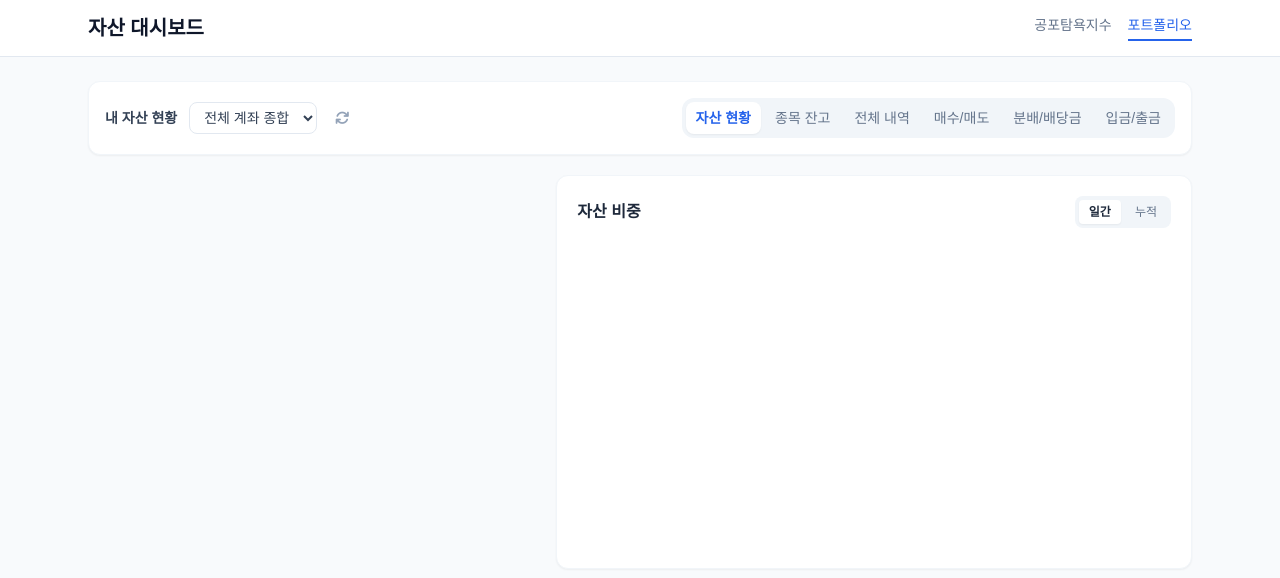
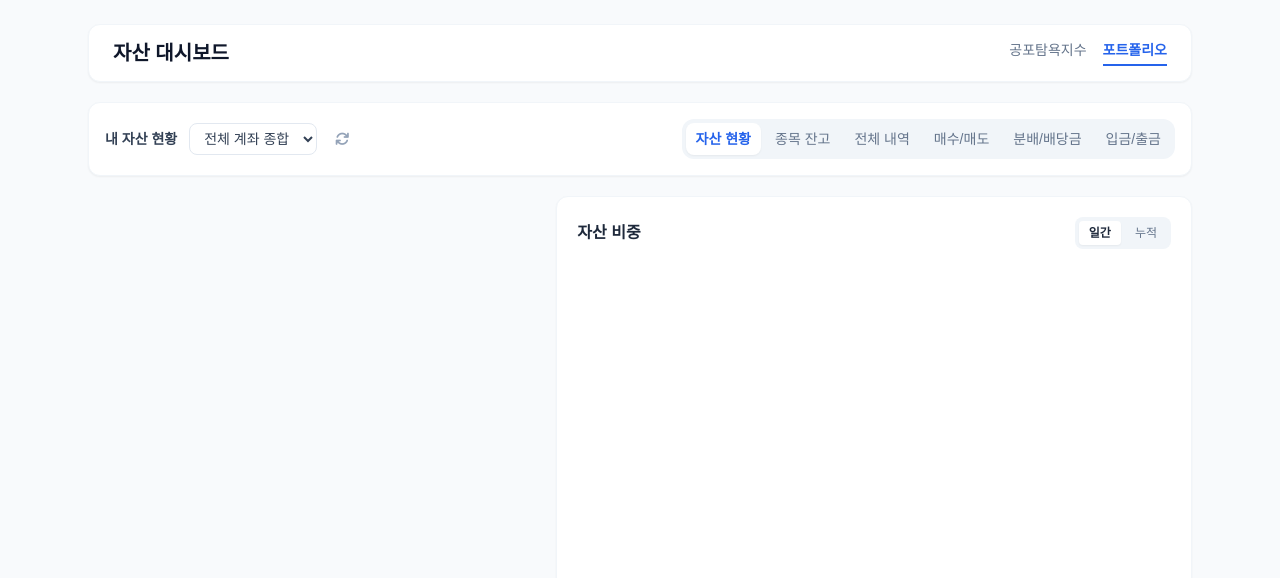
Before and after one commit to udukeoni/my-web, a plain HTML site: page port/portfolio.html in a window 1280 px wide. Drawn offline with nearby package versions, Linux system fonts and the light colour scheme; no server answers; a web font is replaced by a local one.

Commit message:
2026-10-17-002 [UI개선][디자인정돈] 상단 헤더 바를 컨트롤바와 동일한 둥근 카드 너비로 일치 정돈
- [디자인정돈] 화면 전체 폭을 차지하던 상단 헤더 바를 하단 컨트롤바 너비(max-w-6xl)와 100% 동일한 둥근 모서리 플로팅 카드 형태로 전환 (portfolio.html)
- [레이아웃개선] 헤더부터 본문까지 모니터 정중앙에 단정하게 떠 있는 일체형 뷰를 완성하고 좌우 여백 공간을 완벽하게 확보

```diff
--- a/port/portfolio.html
+++ b/port/portfolio.html
@@ -23,18 +23,16 @@
 </head>
 <body class="bg-slate-50 text-slate-800">
 
-  <!-- 헤더 (화면 양 끝에서 본문 크기인 가운데로 범위 축소) -->
-  <header class="bg-white border-b border-slate-200 sticky top-0 z-50">
-    <div class="max-w-6xl mx-auto px-4 sm:px-6 py-3.5 flex items-center justify-between">
+  <main class="max-w-6xl mx-auto p-4 sm:p-6 space-y-4 sm:space-y-5">
+
+    <!-- 0. 상단 헤더 바 (아래 컨트롤 바와 100% 동일한 너비와 둥근 카드 디자인) -->
+    <header class="bg-white px-4 sm:px-6 py-3.5 rounded-xl shadow-sm border border-slate-100 flex items-center justify-between">
       <h1 class="font-bold text-lg sm:text-xl text-slate-900">자산 대시보드</h1>
       <nav class="flex gap-4 text-sm font-medium">
         <a href="../index.html" class="text-slate-500 hover:text-blue-600 transition">공포탐욕지수</a>
-        <a href="portfolio.html" class="text-blue-600 border-b-2 border-blue-600 pb-1">포트폴리오</a>
+        <a href="portfolio.html" class="text-blue-600 border-b-2 border-blue-600 pb-1 font-bold">포트폴리오</a>
       </nav>
-    </div>
-  </header>
-
-  <main class="max-w-6xl mx-auto p-4 sm:p-6 space-y-5">
+    </header>
 
     <!-- 1. 상단 컨트롤 바: 계좌선택 + 현재가 동기화 + 6대 전환 탭 -->
     <div class="bg-white p-3.5 sm:p-4 rounded-xl shadow-sm border border-slate-100 flex flex-col md:flex-row md:items-center justify-between gap-3">
```
